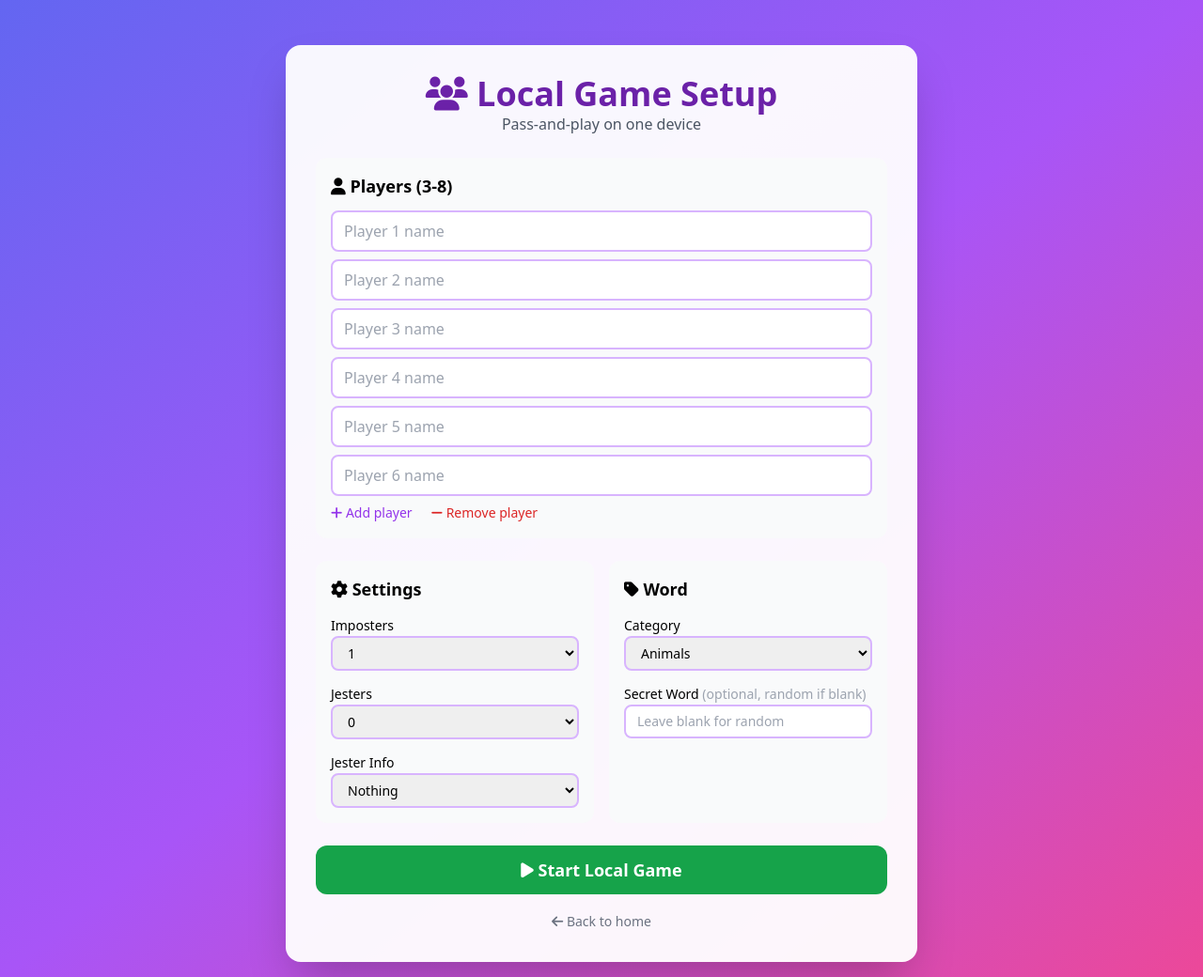
After one commit to HILO-82/Imposter-Game, a Flask app: page /game/setup in a window 1280 px wide. The commit adds this page. Shown: the whole page at 94% size. Run offline with Flask 3, Linux system fonts and the light colour scheme; some libraries are stand-ins or nearby versions.

Commit message:
restore local pass-and-play game alongside multiplayer lobby

```diff
--- a/app.py
+++ b/app.py
@@ -6,6 +6,7 @@ from flask_socketio import SocketIO
 from config import Config
 from extensions import db, socketio
 from models import Word
+from routes.game import game_bp
 from routes.lobby import lobby_bp
 from socketio_events import register_socketio_events
 from words import seed_words_table
@@ -17,6 +18,7 @@ def create_app(config_class=Config):
 
     db.init_app(app)
     app.register_blueprint(lobby_bp)
+    app.register_blueprint(game_bp)
 
     socketio.init_app(app, cors_allowed_origins="*", async_mode='threading')
     register_socketio_events(socketio)
--- a/routes/game.py
+++ b/routes/game.py
@@ -14,6 +14,44 @@ from models import Game, Player, Round, Vote
 from security import game_session_required, validate_clue, validate_positive_int
 
 game_bp = Blueprint("game", __name__)
+
+
+@game_bp.route("/game/setup", methods=["GET"])
+def setup_form():
+    from words import get_word_categories
+    categories = get_word_categories()
+    return render_template("setup.html", categories=categories)
+
+
+@game_bp.route("/game/setup", methods=["POST"])
+def create_local_game():
+    names = request.form.getlist("player_name")
+    names = [n.strip() for n in names if n.strip()]
+    if len(names) < 3:
+        from words import get_word_categories
+        return render_template("setup.html", error="At least 3 players required", categories=get_word_categories())
+    if len(names) > 8:
+        from words import get_word_categories
+        return render_template("setup.html", error="Maximum 8 players", categories=get_word_categories())
+
+    imposter_count = int(request.form.get("imposter_count", 1))
+    jester_count = int(request.form.get("jester_count", 0))
+    jester_info = request.form.get("jester_info", "nothing")
+    category = request.form.get("category", "Animals")
+    secret_word = request.form.get("secret_word", "").strip()
+
+    setup = {
+        "players": [{"name": n} for n in names],
+        "imposter_count": imposter_count,
+        "jester_count": jester_count,
+        "jester_info": jester_info,
+        "word_category": category,
+        "secret_word": secret_word or None,
+    }
+    game = create_game_from_setup(setup)
+    session["game_id"] = game.game_id
+    session.modified = True
+    return redirect(url_for("game.view_game", game_id=game.game_id))
 
 
 @game_bp.route("/game/new", methods=["POST"])
@@ -99,15 +137,10 @@ def submit_vote(game_id):
     if not voter or not target or voter.was_voted_out or target.was_voted_out:
         return redirect(url_for("game.view_game", game_id=game_id))
 
-    round_row = Round.query.filter_by(
-        game_id=game_id, round_number=game.round_number
-    ).first()
-    round_id = round_row.round_id if round_row else None
-
     db.session.add(
         Vote(
             game_id=game_id,
-            round_id=round_id,
+            round_number=game.round_number,
             voter_id=voter_id,
             target_id=target_id,
         )
@@ -163,13 +196,10 @@ def _bot_cast_vote(game):
     if not target_id:
         return
 
-    round_row = Round.query.filter_by(
-        game_id=game.game_id, round_number=game.round_number
-    ).first()
     db.session.add(
         Vote(
             game_id=game.game_id,
-            round_id=round_row.round_id if round_row else None,
+            round_number=game.round_number,
             voter_id=bot.player_id,
             target_id=target_id,
         )
--- a/templates/index.html
+++ b/templates/index.html
@@ -13,6 +13,9 @@
             <input type="text" name="player_name" placeholder="Enter your name" maxlength="50" value="{{ player_name }}" class="w-full px-4 py-2 rounded-lg border-2 border-purple-300 focus:border-purple-500 focus:outline-none mb-4">
             <button type="submit" class="bg-purple-600 hover:bg-purple-700 text-white font-bold py-2 px-6 rounded-lg w-full"><i class="fas fa-sign-in-alt"></i> Enter</button>
         </form>
+        <div class="mt-4 text-center">
+            <a href="{{ url_for('game.setup_form') }}" class="text-purple-600 hover:text-purple-800 text-sm"><i class="fas fa-gamepad"></i> Play Local (pass-and-play)</a>
+        </div>
     </div>
 </div>
 
--- /dev/null
+++ b/templates/setup.html
@@ -0,0 +1,107 @@
+{% extends "base.html" %}
+{% block title %}Local Game Setup{% endblock %}
+{% block content %}
+<div class="game-container max-w-2xl mx-auto rounded-2xl shadow-2xl p-8 mt-8" style="background: rgba(255,255,255,0.95);">
+    <div class="text-center mb-6">
+        <h1 class="text-4xl font-bold text-purple-800"><i class="fas fa-users"></i> Local Game Setup</h1>
+        <p class="text-gray-600">Pass-and-play on one device</p>
+    </div>
+    {% if error %}
+    <div class="bg-red-100 border-l-4 border-red-500 text-red-700 p-4 mb-4 text-sm">{{ error }}</div>
+    {% endif %}
+    <form action="{{ url_for('game.create_local_game') }}" method="POST" class="space-y-6">
+        <div class="bg-gray-50 rounded-xl p-4">
+            <h3 class="font-semibold text-lg mb-3"><i class="fas fa-user"></i> Players (3-8)</h3>
+            <div id="playerInputs" class="space-y-2">
+                {% for i in range(6) %}
+                <input type="text" name="player_name" placeholder="Player {{ i + 1 }} name" maxlength="50"
+                    class="w-full px-3 py-2 border-2 border-purple-300 rounded-lg focus:border-purple-500 focus:outline-none"
+                    {% if i < 3 %}required{% endif %}>
+                {% endfor %}
+            </div>
+            <button type="button" id="addPlayerBtn" class="mt-2 text-purple-600 hover:text-purple-800 text-sm"><i class="fas fa-plus"></i> Add player</button>
+            <button type="button" id="removePlayerBtn" class="mt-2 text-red-600 hover:text-red-800 text-sm ml-4"><i class="fas fa-minus"></i> Remove player</button>
+        </div>
+
+        <div class="grid md:grid-cols-2 gap-4">
+            <div class="bg-gray-50 rounded-xl p-4">
+                <h3 class="font-semibold text-lg mb-3"><i class="fas fa-cog"></i> Settings</h3>
+                <div class="space-y-3">
+                    <div>
+                        <label class="text-sm font-medium">Imposters</label>
+                        <select name="imposter_count" class="w-full px-3 py-1.5 border-2 border-purple-300 rounded-lg text-sm">
+                            {% for n in range(1,4) %}<option value="{{ n }}" {% if n==1 %}selected{% endif %}>{{ n }}</option>{% endfor %}
+                        </select>
+                    </div>
+                    <div>
+                        <label class="text-sm font-medium">Jesters</label>
+                        <select name="jester_count" class="w-full px-3 py-1.5 border-2 border-purple-300 rounded-lg text-sm">
+                            {% for n in range(0,3) %}<option value="{{ n }}" {% if n==0 %}selected{% endif %}>{{ n }}</option>{% endfor %}
+                        </select>
+                    </div>
+                    <div>
+                        <label class="text-sm font-medium">Jester Info</label>
+                        <select name="jester_info" class="w-full px-3 py-1.5 border-2 border-purple-300 rounded-lg text-sm">
+                            <option value="nothing">Nothing</option>
+                            <option value="category">Category</option>
+                            <option value="partial">Partial</option>
+                            <option value="full">Full</option>
+                        </select>
+                    </div>
+                </div>
+            </div>
+            <div class="bg-gray-50 rounded-xl p-4">
+                <h3 class="font-semibold text-lg mb-3"><i class="fas fa-tag"></i> Word</h3>
+                <div class="space-y-3">
+                    <div>
+                        <label class="text-sm font-medium">Category</label>
+                        <select name="category" class="w-full px-3 py-1.5 border-2 border-purple-300 rounded-lg text-sm">
+                            {% for c in categories %}
+                            <option value="{{ c }}">{{ c }}</option>
+                            {% endfor %}
+                        </select>
+                    </div>
+                    <div>
+                        <label class="text-sm font-medium">Secret Word <span class="text-gray-400">(optional, random if blank)</span></label>
+                        <input type="text" name="secret_word" placeholder="Leave blank for random" maxlength="100"
+                            class="w-full px-3 py-1.5 border-2 border-purple-300 rounded-lg focus:border-purple-500 focus:outline-none text-sm">
+                    </div>
+                </div>
+            </div>
+        </div>
+
+        <button type="submit" class="bg-green-600 hover:bg-green-700 text-white font-bold py-3 px-8 rounded-xl w-full text-lg">
+            <i class="fas fa-play"></i> Start Local Game
+        </button>
+    </form>
+
+    <div class="text-center mt-4">
+        <a href="{{ url_for('lobby.index') }}" class="text-gray-500 hover:text-gray-700 text-sm"><i class="fas fa-arrow-left"></i> Back to home</a>
+    </div>
+</div>
+
+<script>
+    const addBtn = document.getElementById('addPlayerBtn');
+    const removeBtn = document.getElementById('removePlayerBtn');
+    const container = document.getElementById('playerInputs');
+
+    addBtn.addEventListener('click', function() {
+        const inputs = container.querySelectorAll('input');
+        if (inputs.length >= 8) return;
+        const num = inputs.length + 1;
+        const input = document.createElement('input');
+        input.type = 'text';
+        input.name = 'player_name';
+        input.placeholder = 'Player ' + num + ' name';
+        input.maxLength = 50;
+        input.className = 'w-full px-3 py-2 border-2 border-purple-300 rounded-lg focus:border-purple-500 focus:outline-none';
+        container.appendChild(input);
+    });
+
+    removeBtn.addEventListener('click', function() {
+        const inputs = container.querySelectorAll('input');
+        if (inputs.length <= 3) return;
+        container.removeChild(inputs[inputs.length - 1]);
+    });
+</script>
+{% endblock %}
```
Also changed, not shown: game_logic.py (+41 -0 lines), tests/test_lobby.py (+81 -0 lines).
